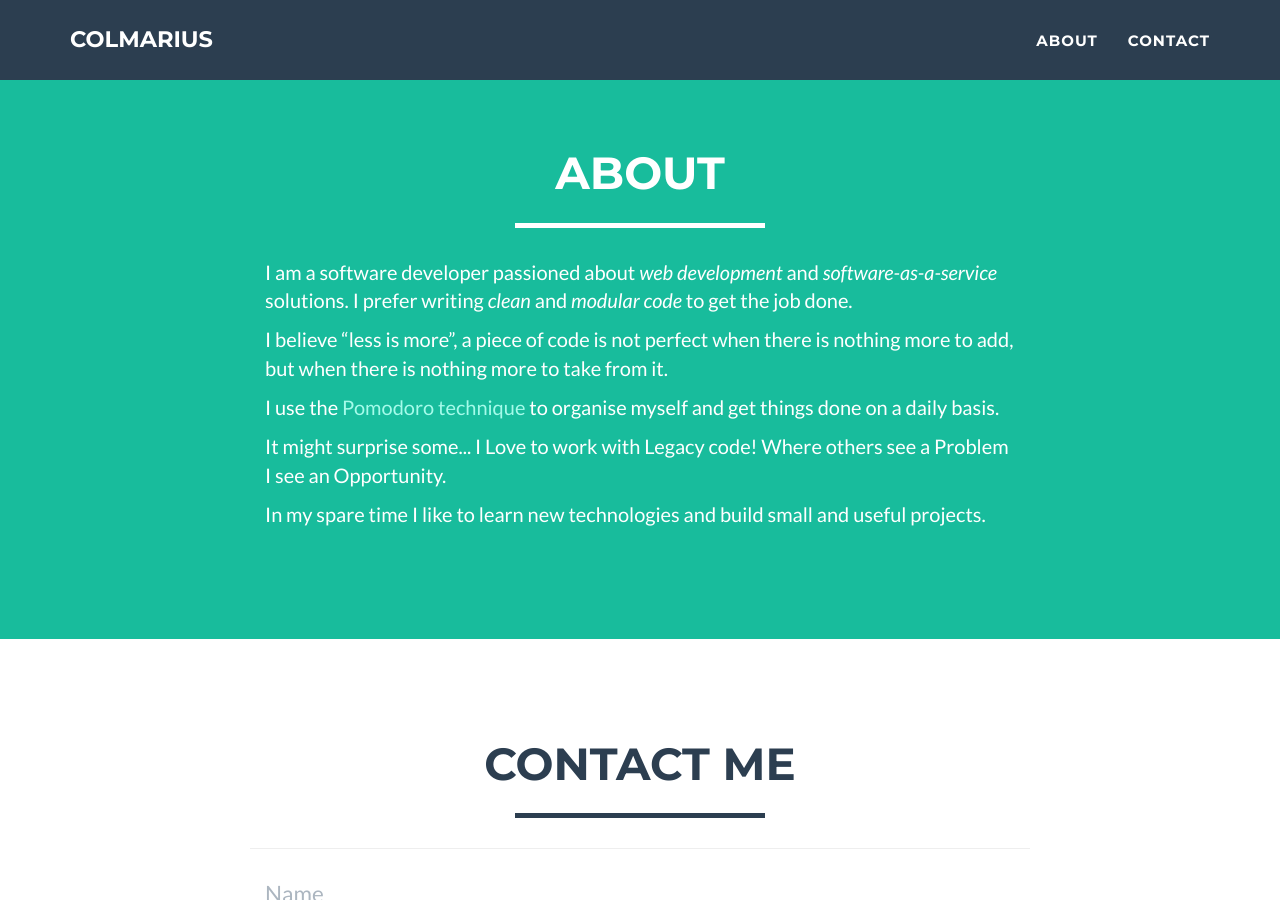
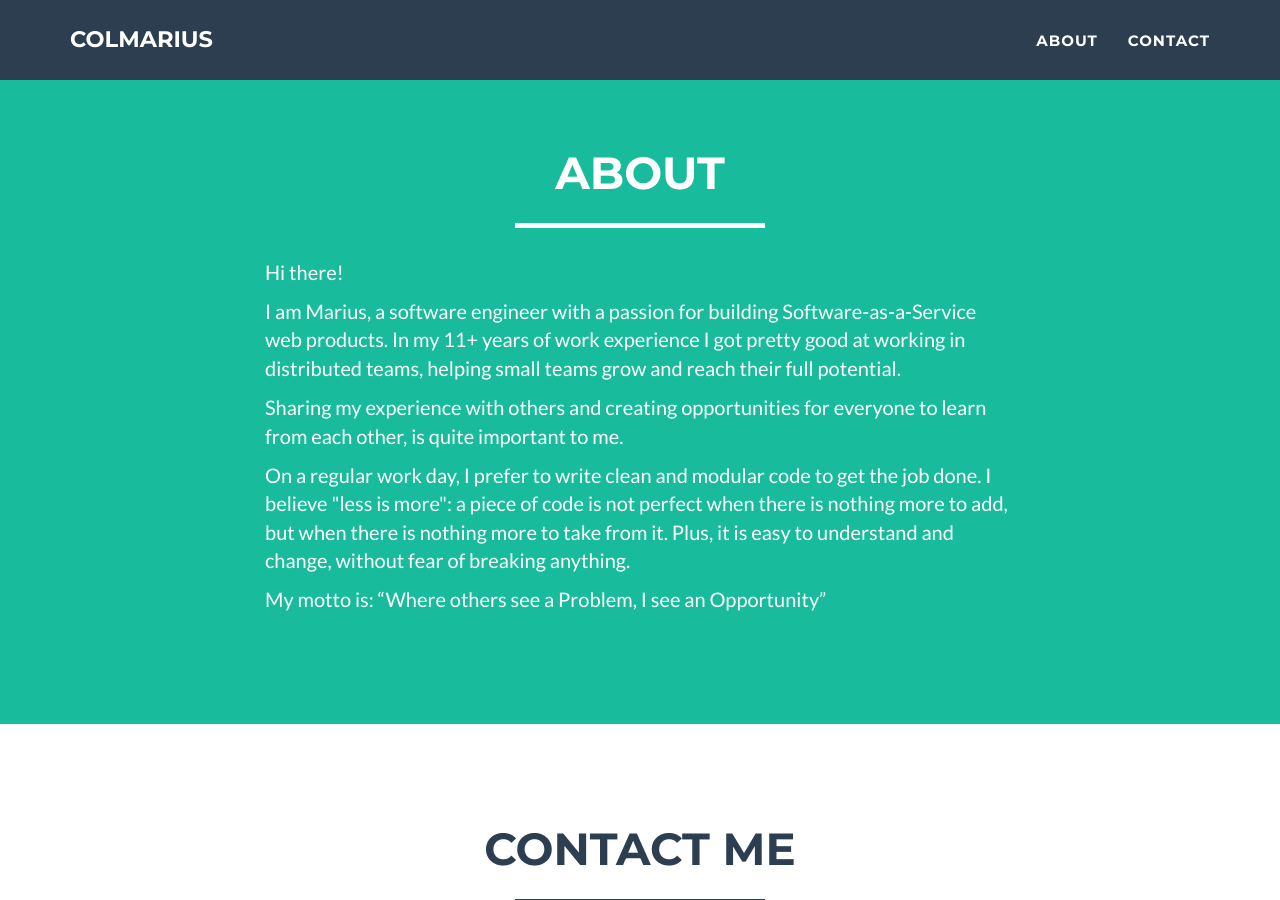
Before and after one commit to colmarius/colmarius.github.io, a Jekyll site: the page built from index.html, in a window 1280 px wide and 900 px high, scrolled down 655 px. Built offline with Jekyll 4.4.1, drawn with Linux system fonts in a browser that asks for light colours.

Commit message:
Update about me section

```diff
--- a/_includes/about.html
+++ b/_includes/about.html
@@ -10,19 +10,22 @@
             <div class="row">
                 <div class="col-lg-8 col-lg-offset-2">
                     <p>
-                      I am a software developer passioned about <em>web development</em> and <em>software-as-a-service</em> solutions. I prefer writing <em>clean</em> and <em>modular code</em> to get the job done.
+                      Hi there!
                     </p>
                     <p>
-                      I believe &ldquo;less is more&rdquo;, a piece of code is not perfect when there is nothing more to add, but when there is nothing more to take from it.
+                      I am Marius, a software engineer with a passion for building Software-as-a-Service web products.
+                      In my 11+ years of work experience I got pretty good at working in distributed teams, helping small teams grow and reach their full potential.
                     </p>
                     <p>
-                      I use the <a href="http://pomodorotechnique.com/" target="_blank">Pomodoro technique</a> to organise myself and get things done on a daily basis.
+                      Sharing my experience with others and creating opportunities for everyone to learn from each other, is quite important to me.
                     </p>
                     <p>
-                      It might surprise some... I Love to work with Legacy code! Where others see a Problem I see an Opportunity.
+                      On a regular work day, I prefer to write clean and modular code to get the job done.
+                      I believe "less is more": a piece of code is not perfect when there is nothing more to add, but when there is nothing more to take from it.
+                      Plus, it is easy to understand and change, without fear of breaking anything.
                     </p>
                     <p>
-                      In my spare time I like to learn new technologies and build small and useful projects.
+                      My motto is: “Where others see a Problem, I see an Opportunity”
                     </p>
                 </div>
             </div>
```
